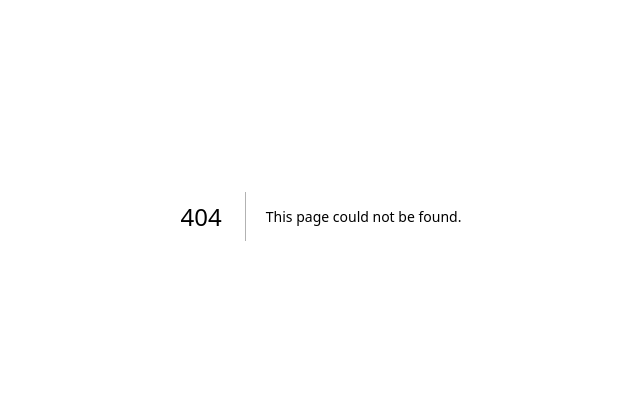
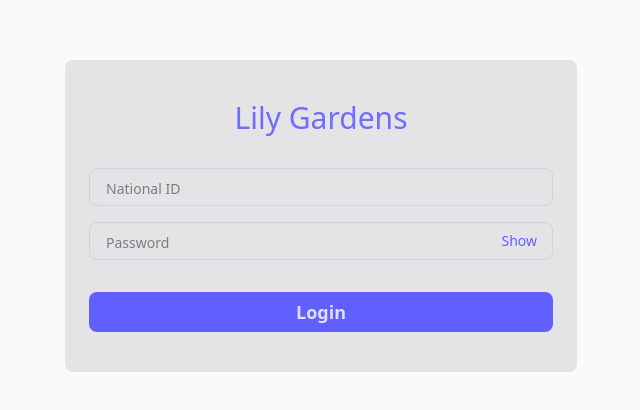
Before and after one commit to kiptalam1/lilygardens, a Next.js app in the folder frontend/: page /auth/login in a window 1280 px wide. Before the commit this address had no page. Shown: the part 184-594 px from the top of the page, without its empty margins (319-959 px from the left). Built offline with nearby package versions, Linux system fonts and the light colour scheme.

Commit message:
feat: create login page and form

```diff
--- /dev/null
+++ b/frontend/src/app/auth/login/page.tsx
@@ -0,0 +1,61 @@
+"use client";
+import { useState } from "react";
+
+export default function LoginPage() {
+	const [showPassword, setShowPassword] = useState(false);
+
+	return (
+		<div className="flex items-center h-full w-full">
+			<form className="flex flex-col gap-4 bg-card mx-auto w-full sm:max-w-sm md:max-w-md lg:max-w-lg py-10 px-6 rounded-lg">
+				{/* heading */}
+				<div className="text-center mb-4">
+					<h1 className="text-3xl text-brand/90">Lily Gardens</h1>
+				</div>
+
+				{/* national id */}
+				<div>
+					<input
+						type="text"
+						inputMode="numeric"
+						pattern="[0-9]*"
+						maxLength={8}
+						required
+						autoComplete="off"
+						name="nationalId"
+						id="nationalId"
+						aria-label="Enter your national Id"
+						placeholder="National ID"
+						className="border border-border rounded-lg px-4 py-1 outline-none focus:ring-2 focus:ring-brand placeholder:text-sm text-lg w-full"
+					/>
+				</div>
+
+				{/* password */}
+				<div className="relative">
+					<input
+						type={showPassword ? "text" : "password"}
+						required
+						name="password"
+						id="password"
+						aria-label="Enter your password"
+						placeholder="Password"
+						className="border border-border rounded-lg px-4 py-1 outline-none focus:ring-2 focus:ring-brand placeholder:text-sm text-lg w-full pr-16"
+					/>
+					<button
+						type="button"
+						aria-label={showPassword ? "Hide password" : "Show password"}
+						onClick={() => setShowPassword(!showPassword)}
+						className="absolute inset-y-0 right-4 text-sm text-brand hover:opacity-70 cursor-pointer">
+						{showPassword ? "Hide" : "Show"}
+					</button>
+				</div>
+
+				{/* login button */}
+				<button
+					type="submit"
+					className="text-lg w-full bg-brand rounded-lg mt-4 text-white/80 p-1.5 font-semibold hover:opacity-70 transition-opacity duration-150 cursor-pointer">
+					Login
+				</button>
+			</form>
+		</div>
+	);
+}
--- a/frontend/src/app/globals.css
+++ b/frontend/src/app/globals.css
@@ -5,7 +5,7 @@
 @theme {
   --color-bg: oklch(98.5% 0 0);
   --color-surface: oklch(96.7% 0.001 286.375);
-  --color-cards: oklch(92% 0.004 286.32);
+  --color-card: oklch(92% 0.004 286.32);
   --color-text: oklch(21% 0.006 285.885);
   --color-text-muted: oklch(44.2% 0.017 285.786);
   --color-border: oklch(87.1% 0.006 286.286);
@@ -20,7 +20,7 @@
 .dark {
   --color-bg:oklch(14.1% 0.005 285.823);
   --color-surface: oklch(21% 0.006 285.885);
-  --color-cards: oklch(27.4% 0.006 286.033);
+  --color-card: oklch(27.4% 0.006 286.033);
   --color-text: oklch(96.7% 0.001 286.375);
   --color-text-muted: oklch(70.5% 0.015 286.067);
   --color-border: oklch(27.4% 0.006 286.033);
--- a/frontend/src/app/page.tsx
+++ b/frontend/src/app/page.tsx
@@ -1,20 +1,27 @@
 import { Inter } from "next/font/google";
-
+import Link from "next/link";
 const inter = Inter({ subsets: ["latin"] });
 
 export default function Home() {
 	return (
-		<div className="bg-surface h-full py-4 rounded-sm flex flex-col justify-center">
+		<div className="bg-surface h-full py-4 rounded-sm flex flex-col justify-center gap-6">
 			<div className="space-y-4 text-center">
-				<h1 className={`text-4xl font-semibold text-brand ${inter.className}`}>
+				<h1 className={`text-5xl font-semibold text-brand ${inter.className}`}>
 					Lily Gardens
 				</h1>
 
-				<p className="text-xl">Welcome home</p>
-				<p className="text-text-muted">
+				<p className="text-2xl">Welcome home</p>
+				<p className="text-text-muted text-lg">
 					Everything you need for life at Lily Gardens.
 				</p>
 			</div>
+
+			{/* login */}
+			<Link
+				href="/auth/login"
+				className="text-center text-brand hover:underline hover:underline-offset-2 hover:opacity-70 transition-all duration-150">
+				Log in
+			</Link>
 		</div>
 	);
 }
```
